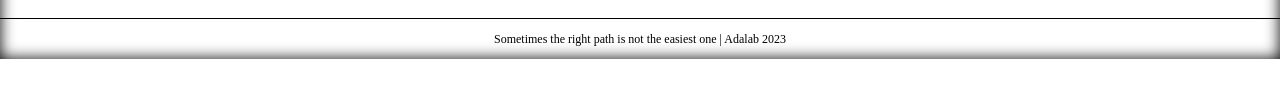
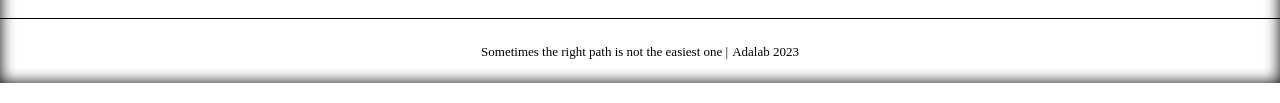
Before and after one commit to kathimansilla/Rick-and-Mortys-characters, a React app: page / in a window 1280 px wide. Shown: the part 694-797 px from the top of the page. Built offline with nearby package versions, Linux system fonts and the light colour scheme; no server answers.

Commit message:
add footer media queries

```diff
--- a/src/components/Footer.js
+++ b/src/components/Footer.js
@@ -3,7 +3,8 @@ import '../styles/layout/Footer.scss';
 const Footer = () => {
     return (
         <footer className='footer'>
-            <p className='footer__text'>Sometimes the right path is not the easiest one | Adalab 2023</p>
+            <p className='footer__text firstText'>Sometimes the right path is not the easiest one</p>
+            <p className='footer__text'>Adalab 2023</p>
         </footer>
     );
 };
--- a/src/styles/layout/Footer.scss
+++ b/src/styles/layout/Footer.scss
@@ -1,13 +1,28 @@
 @import '../core/var';
 
 .footer {
-    height: 5vh;
+  height: 8vh;
   margin: 10px 0;
   border-top: 1px solid #000000;
   display: flex;
+  flex-direction: column;
   align-items: center;
   justify-content: center;
   &__text {
     font-size: 1.2rem;
+    text-align: center;
   }
 }
+
+@media screen and (min-width: 768px) {
+  .footer {
+    flex-direction: row;
+    gap: 4px;
+    &__text {
+      font-size: 1.3rem;
+    }
+    & .firstText::after {
+      content: ' | ';
+    }
+  }
+}
```
Lines whose indentation alone changed are shown as unchanged.
